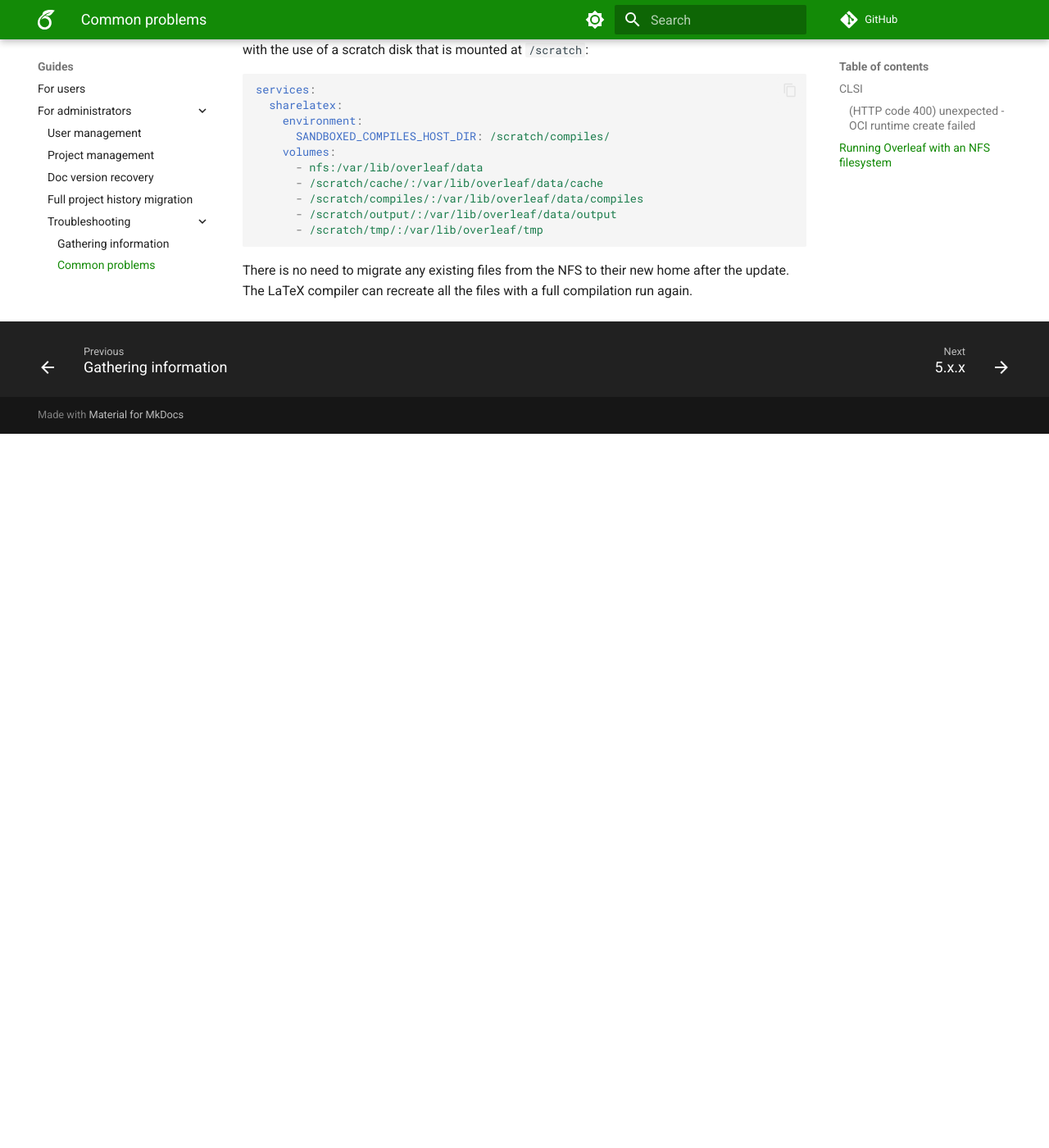
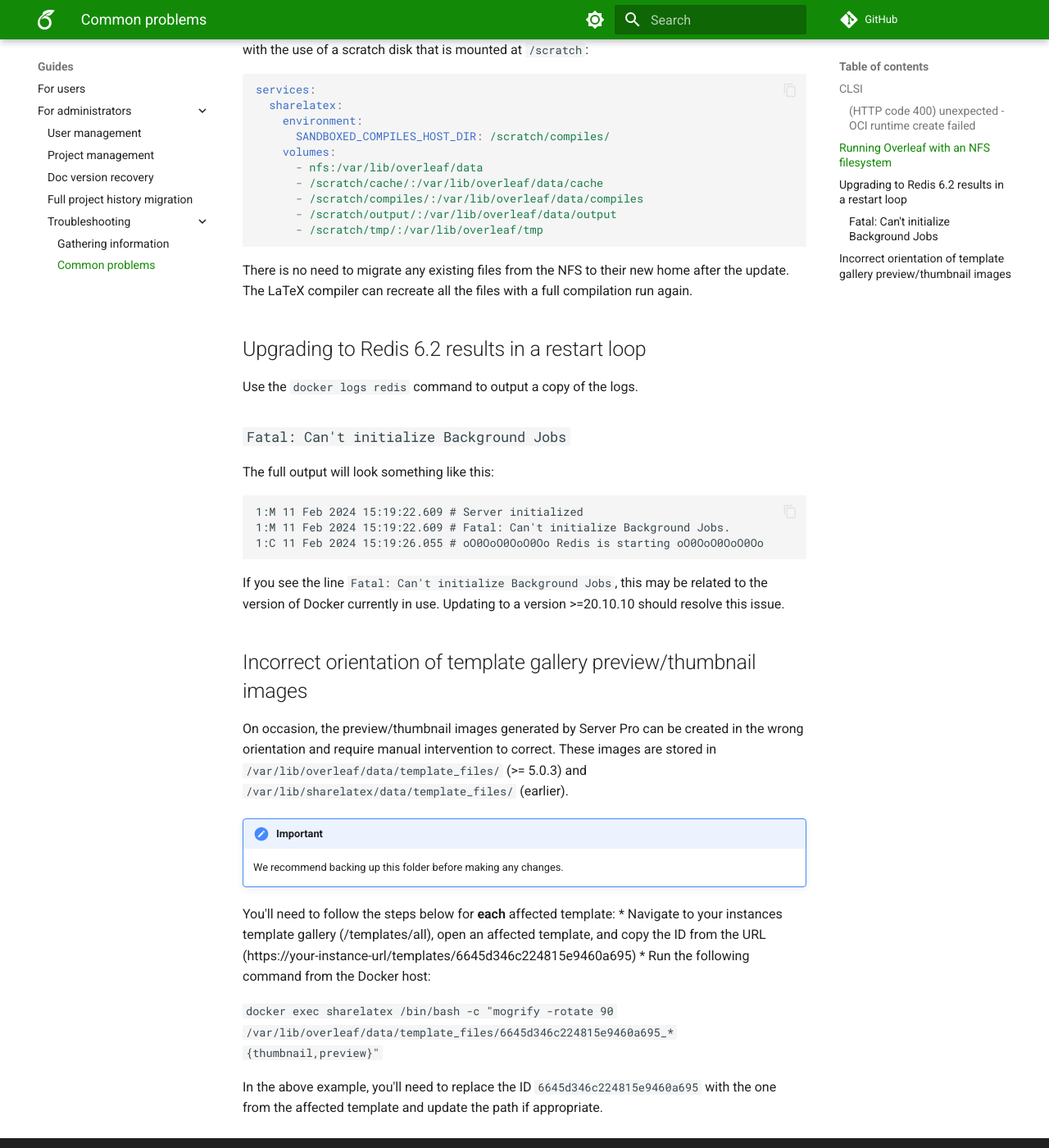
Before and after one commit to mlevans0/overleaf-server-docs, an MkDocs documentation site: the page built from docs/guides/common-problems.md, in a window 1280 px wide and 1400 px high, scrolled down 1590 px. Shown: the whole window at 82% size. Built offline with MkDocs 1.6.1 and Material for MkDocs 9.7.7, drawn with Linux system fonts in a browser that asks for light colours; comment, search, counter and statistics services are not loaded; before the commit the page ends 2119 px from its top, so only the background shows below that.

Commit message:
Add help for Upgrading to Redis 6.2 results in a restart loop and Incorrect orientation of template gallery preview/thumbnail images

````diff
--- a/docs/guides/common-problems.md
+++ b/docs/guides/common-problems.md
@@ -50,3 +50,32 @@
 ```
 
 There is no need to migrate any existing files from the NFS to their new home after the update. The LaTeX compiler can recreate all the files with a full compilation run again.
+
+## Upgrading to Redis 6.2 results in a restart loop ##
+
+Use the `docker logs redis` command to output a copy of the logs.
+
+### `Fatal: Can't initialize Background Jobs` ###
+The full output will look something like this:
+```
+1:M 11 Feb 2024 15:19:22.609 # Server initialized
+1:M 11 Feb 2024 15:19:22.609 # Fatal: Can't initialize Background Jobs.
+1:C 11 Feb 2024 15:19:26.055 # oO0OoO0OoO0Oo Redis is starting oO0OoO0OoO0Oo
+```
+If you see the line `Fatal: Can't initialize Background Jobs`, this may be related to the version of Docker currently in use. Updating to a version >=20.10.10 should resolve this issue.
+
+## Incorrect orientation of template gallery preview/thumbnail images ##
+
+On occasion, the preview/thumbnail images generated by Server Pro can be created in the wrong orientation and require manual intervention to correct. These images are stored in `/var/lib/overleaf/data/template_files/` (>= 5.0.3) and `/var/lib/sharelatex/data/template_files/` (earlier).
+
+!!! important
+
+    We recommend backing up this folder before making any changes.
+
+You'll need to follow the steps below for **each** affected template:
+* Navigate to your instances template gallery (/templates/all), open an affected template, and copy the ID from the URL (https://your-instance-url/templates/6645d346c224815e9460a695)
+* Run the following command from the Docker host:
+
+`docker exec sharelatex /bin/bash -c "mogrify -rotate 90 /var/lib/overleaf/data/template_files/6645d346c224815e9460a695_*{thumbnail,preview}"`
+
+In the above example, you'll need to replace the ID `6645d346c224815e9460a695` with the one from the affected template and update the path if appropriate.
````
